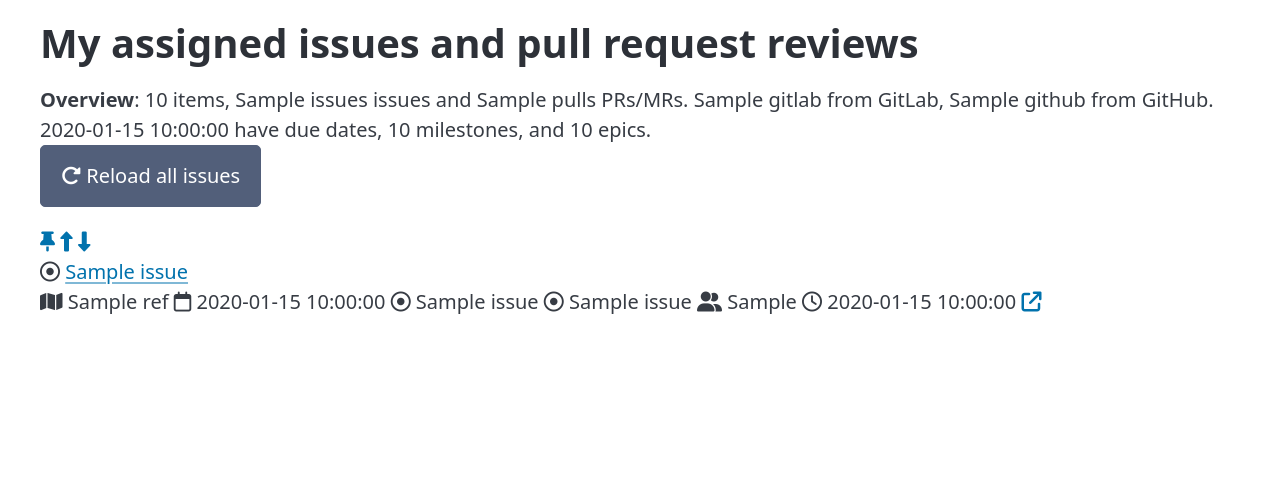
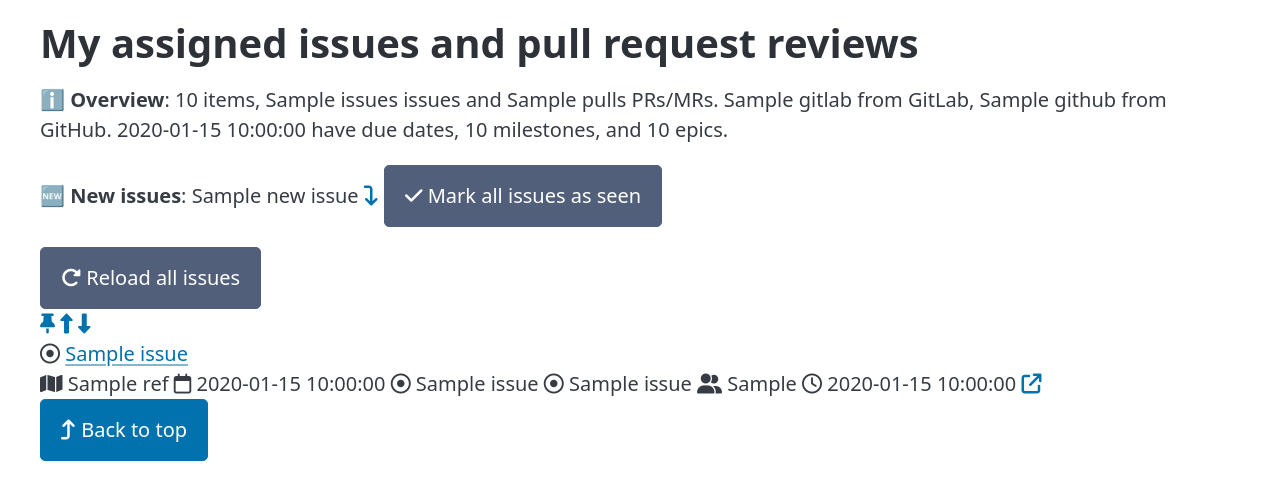
Before and after one commit to mxmehl/todo-merger, a Python web app: template todo_merger/templates/index.html in a window 1280 px wide. Shown: the top 500 px of the page. Run offline with Jinja, Linux system fonts and the light colour scheme; the template is opened without the code that fills it: most values are stand-ins (such as "Sample title", 1, 10 or a date in 2020).

Commit message:
display new issues and allow to interact with them

```diff
--- a/todo_merger/main.py
+++ b/todo_merger/main.py
@@ -23,9 +23,9 @@ def index():
     if not cache:
         current_app.config["current_cache_timer"] = datetime.now()
 
-    issues, stats = get_issues_and_stats(cache=cache)
+    issues, stats, new_issues = get_issues_and_stats(cache=cache)
 
-    return render_template("index.html", issues=issues, stats=stats)
+    return render_template("index.html", issues=issues, stats=stats, new_issues=new_issues)
 
 
 @main.route("/ranking", methods=["GET"])
--- a/todo_merger/templates/index.html
+++ b/todo_merger/templates/index.html
@@ -6,17 +6,29 @@
 </h1>
 
 <p>
-  <strong>Overview</strong>:
+  ℹ️ <strong>Overview</strong>:
   {{ stats.total }} items, {{ stats.issues }} issues and {{ stats.pulls }} PRs/MRs.
   {{ stats.gitlab }} from GitLab, {{ stats.github }} from GitHub.
   {{ stats.due_dates_total }} have due dates, {{ stats.milestones_total }} milestones, and {{ stats.epics_total }} epics.
-  <br />
+</p>
+
+{% if new_issues %}
+<div class="new_issues">
+  <p>
+    🆕 <strong>New issues</strong>: {% for id, title in new_issues.items() %}{{ title }}&nbsp;<a href="#{{ id }}" title="Jump to issue"><i class="fa-solid fa-arrow-turn-down"></i></a>{{ ", " if not loop.last else "" }}
+    {% endfor %}
+    <a href="/mark-as-seen"><button class="secondary x-small" id="mark-as-seen"><i class="fa-solid fa-check"></i> Mark all issues as seen</button></a>
+  </p>
+</div>
+{% endif %}
+
+<div class="reload">
   <a href="/reload">
-    <button class="secondary" id="refresh-button">
+    <button class="secondary small">
       <i class="fa-solid fa-rotate-right"></i> Reload all issues
     </button>
   </a>
-</p>
+</div>
 
 {%- for issue in issues|sort(attribute="rank") %}
 <div class="issue" id="{{ issue.uid }}">
@@ -68,6 +80,9 @@
       {% endif %}
     </div>
   </div>
+  <div class="backtop">
+    <a href="#" title="Back to top, and unmark this issue"><button><i class="fa-solid fa-arrow-turn-up"></i> Back to top</button></a>
+  </div>
 </div>
 {%- endfor %}
 {% endblock %}
```
Also changed, not shown: todo_merger/_cache.py (+5 -7 lines), todo_merger/_views.py (+4 -4 lines), todo_merger/static/sass/custom.scss (+36 -3 lines).
